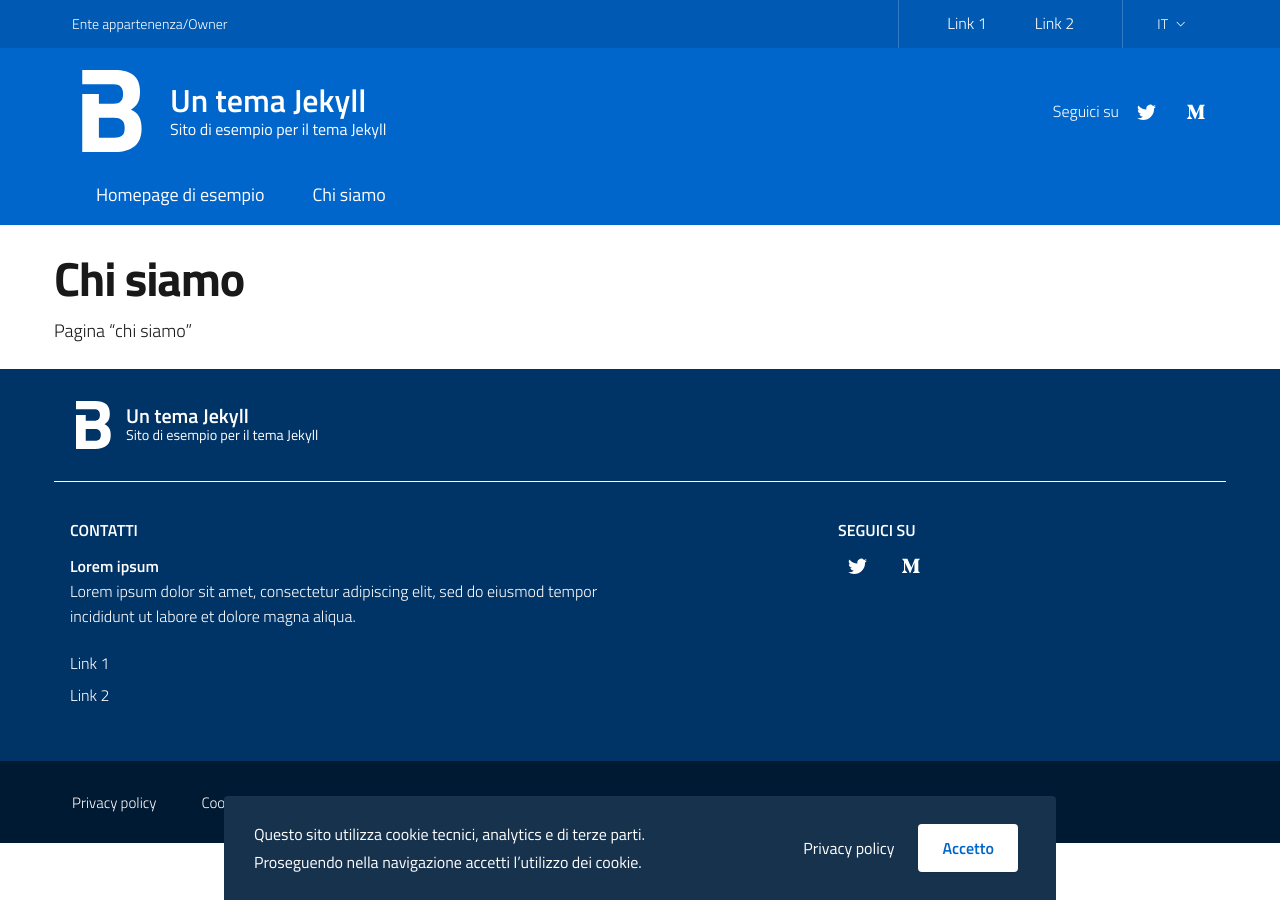
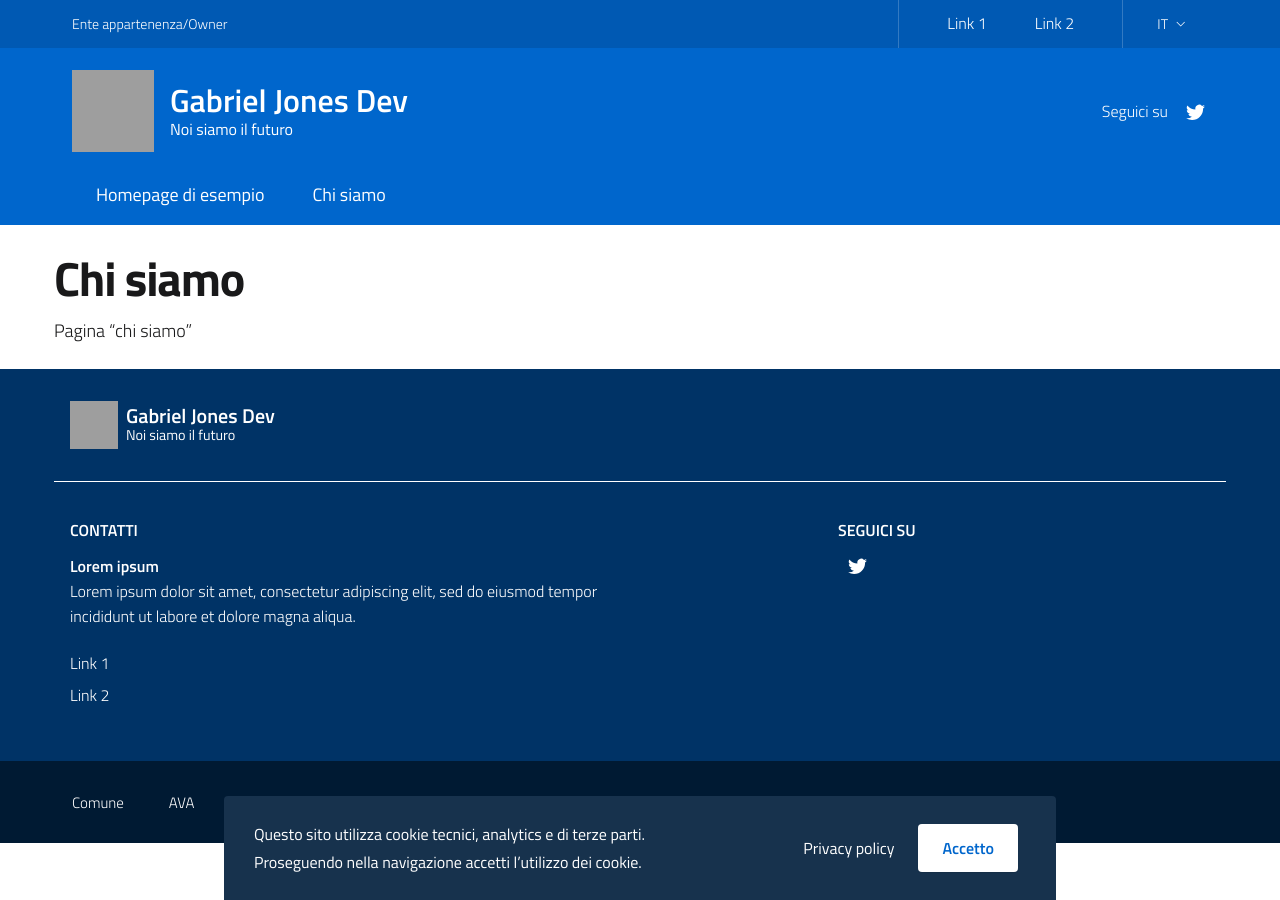
Before and after one commit to gjdev-org/gjdev, a Jekyll site: the page built from it/chi-siamo.md, in a window 1280 px wide. Built offline with Jekyll 4.4.1, drawn with Linux system fonts in a browser that asks for light colours; grey boxes are pictures that could not be loaded.

Commit message:
Update t.yml

```diff
--- a/_data/t.yml
+++ b/_data/t.yml
@@ -1,42 +1,35 @@
 ---
 ## Main icon
-icon: "/assets/images/b.svg"
+icon: "https://gjd.altervista.org/wp-content/uploads/2024/09/cropped-Black_Beige_Circle_Y2K_Illustrative_Class_Logo-removebg-preview.png"
 
 ## Social Card [1200x630]
-social-card: /assets/images/favicons/social-card.png
+social-card: https://gjd.altervista.org/wp-content/uploads/2024/09/cropped-Black_Beige_Circle_Y2K_Illustrative_Class_Logo-removebg-preview.png
 
 ## Site name
 name:
-  en: "A Jekyll theme"
-  it: "Un tema Jekyll"
+  en: "Gabriel Jones Dev"
+  it: "Gabriel Jones Dev"
 
 ## Site description
 description:
-  en: "A website with a Jekyll theme"
-  it: "Sito di esempio per il tema Jekyll"
+  en: "We are the future"
+  it: "Noi siamo il futuro"
 
 ## Site author
 author:
-  en: "Digital Transformation Team"
-  it: "Team per la Trasformazione Digitale"
+  en: "Reparto 18F"
+  it: "Reparto 18F"
 
 ## Social
 social-links:
   en:
     twitter:
       name: "twitter"
-      url: "https://twitter.com/ITdigitalteam"
-    medium:
-      name: "medium"
-      url: "https://medium.com/team-per-la-trasformazione-digitale/"
+      url: "https://twitter.com/gabrieljonesdev"
   it:
     twitter:
       name: "twitter"
-      url: "https://twitter.com/teamdigitaleIT"
-    medium:
-      name: "medium"
-      url: "https://medium.com/team-per-la-trasformazione-digitale/"
-
+      url: "https://twitter.com/gabrieljonesdev"
 ## Labels
 italian-version:
   en: "Italian version"
@@ -51,14 +44,13 @@ cookie-policy-accept-btn:
   en: "Ok"
   it: "Accetto"
 footer-links:
-  en:
-    privacy-policy:
-      name: "Privacy policy"
-      url: "/en/privacy-policy"
-    cookie-policy:
-      name: "Cookie Policy"
-      url: "/en/cookie-policy"
   it:
+    Comune:
+      name: "Comune"
+      url: "https://comune.gjdev.it"
+    AVA:
+      name: "AVA"
+      url: "https://ava.gjdev.it"
     privacy-policy:
       name: "Privacy policy"
       url: "/it/privacy-policy"
```
